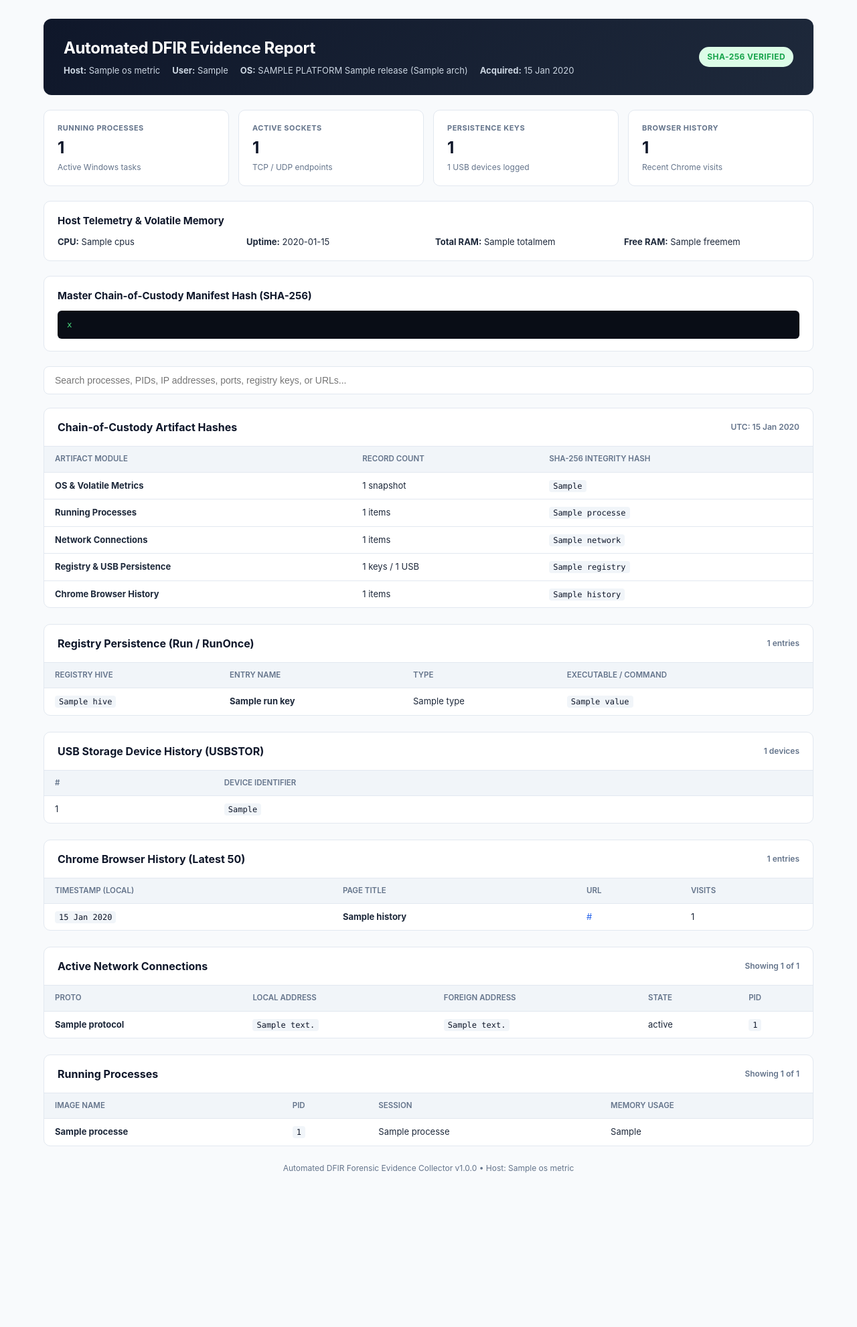
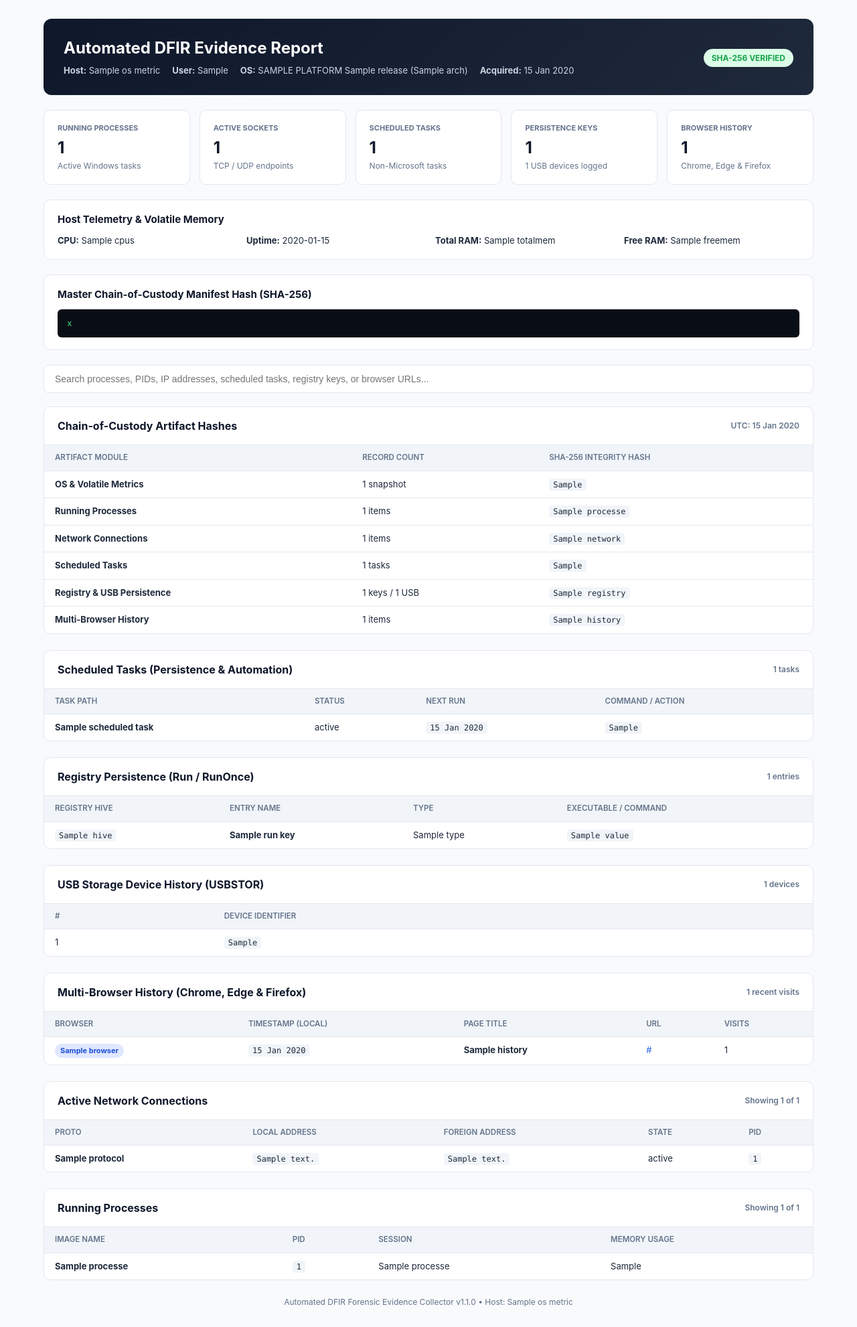
Before and after one commit to Cosmos-dot/Automated-Forensic-Evidence-Collector-HTML-PDF-Report-Generator, a Node project: template templates/reportTemplate.ejs in a window 1280 px wide. Shown: the whole page at 67% size. Before the commit the page ends 1752 px from the top, so only its background shows below. Run offline with Node 20 templates, Linux system fonts and the light colour scheme; the template is opened without the code that fills it: most values are stand-ins (such as "Sample title", 1, 10 or a date in 2020).

Commit message:
Add Windows Scheduled Tasks and Edge/Firefox browser history collectors

```diff
--- a/templates/reportTemplate.ejs
+++ b/templates/reportTemplate.ejs
@@ -2,143 +2,41 @@
 <html lang="en">
 <head>
     <meta charset="UTF-8">
-    <meta name="viewport" content="width=device-width, initial-scale=1.0">
-    <title>DFIR Incident Response &amp; Evidence Report - <%= osMetrics.hostname %></title>
+    <title>DFIR Evidence Report - <%= osMetrics.hostname %></title>
     <style>
-        :root {
-            --primary: #0f172a;
-            --accent: #2563eb;
-            --success: #16a34a;
-            --bg: #f8fafc;
-            --card-bg: #ffffff;
-            --text-main: #1e293b;
-            --text-muted: #64748b;
-            --border: #e2e8f0;
-        }
+        :root { --primary: #0f172a; --accent: #2563eb; --success: #16a34a; --bg: #f8fafc; --card-bg: #ffffff; --text-main: #1e293b; --text-muted: #64748b; --border: #e2e8f0; }
         * { box-sizing: border-box; }
-        body {
-            font-family: -apple-system, BlinkMacSystemFont, "Segoe UI", Roboto, Helvetica, Arial, sans-serif;
-            background-color: var(--bg);
-            color: var(--text-main);
-            margin: 0;
-            padding: 28px 20px;
-            line-height: 1.5;
-        }
+        body { font-family: -apple-system, BlinkMacSystemFont, "Segoe UI", Roboto, sans-serif; background: var(--bg); color: var(--text-main); margin: 0; padding: 28px 20px; line-height: 1.5; }
         .container { max-width: 1150px; margin: 0 auto; }
-        .header-card {
-            background: linear-gradient(135deg, #0f172a 0%, #1e293b 100%);
-            color: #ffffff;
-            padding: 26px 30px;
-            border-radius: 12px;
-            margin-bottom: 22px;
-            display: flex;
-            justify-content: space-between;
-            align-items: center;
-            flex-wrap: wrap;
-            gap: 16px;
-        }
-        .header-card h1 { margin: 0 0 6px 0; font-size: 24px; letter-spacing: -0.4px; }
+        .header-card { background: linear-gradient(135deg, #0f172a 0%, #1e293b 100%); color: #fff; padding: 26px 30px; border-radius: 12px; margin-bottom: 22px; display: flex; justify-content: space-between; align-items: center; flex-wrap: wrap; gap: 16px; }
+        .header-card h1 { margin: 0 0 6px 0; font-size: 24px; }
         .header-meta { color: #cbd5e1; font-size: 13px; display: flex; flex-wrap: wrap; gap: 18px; }
-        .badge-verified {
-            display: inline-block;
-            background: #dcfce7;
-            color: var(--success);
-            font-weight: 700;
-            font-size: 12px;
-            padding: 6px 12px;
-            border-radius: 999px;
-            letter-spacing: 0.4px;
-        }
-        .metrics-grid {
-            display: grid;
-            grid-template-columns: repeat(auto-fit, minmax(210px, 1fr));
-            gap: 14px;
-            margin-bottom: 22px;
-        }
-        .card {
-            background: var(--card-bg);
-            padding: 18px 20px;
-            border-radius: 10px;
-            border: 1px solid var(--border);
-        }
-        .card .title { font-size: 11px; font-weight: 700; text-transform: uppercase; color: var(--text-muted); letter-spacing: 0.5px; }
+        .badge-verified { background: #dcfce7; color: var(--success); font-weight: 700; font-size: 12px; padding: 6px 12px; border-radius: 999px; }
+        .badge-browser { display: inline-block; font-weight: 700; font-size: 11px; padding: 2px 8px; border-radius: 999px; background: #e0e7ff; color: #1d4ed8; }
+        .badge-edge { background: #ccfbf1; color: #0f766e; }
+        .badge-firefox { background: #ffedd5; color: #c2410c; }
+        .metrics-grid { display: grid; grid-template-columns: repeat(auto-fit, minmax(195px, 1fr)); gap: 14px; margin-bottom: 22px; }
+        .card, .hash-section { background: var(--card-bg); padding: 18px 20px; border-radius: 10px; border: 1px solid var(--border); margin-bottom: 22px; }
+        .metrics-grid .card { margin-bottom: 0; }
+        .card .title { font-size: 11px; font-weight: 700; text-transform: uppercase; color: var(--text-muted); }
         .card .value { font-size: 24px; font-weight: 700; margin-top: 4px; color: var(--primary); }
-        .card .sub { font-size: 12px; color: var(--text-muted); margin-top: 2px; }
-        .hash-section {
-            background: var(--card-bg);
-            border: 1px solid var(--border);
-            border-radius: 10px;
-            padding: 18px 20px;
-            margin-bottom: 22px;
-        }
+        .card .sub { font-size: 12px; color: var(--text-muted); }
         .hash-section h3 { margin: 0 0 10px 0; font-size: 15px; color: var(--primary); }
-        .hash-box {
-            background: #090d16;
-            color: #4ade80;
-            font-family: "Cascadia Code", "Fira Code", Consolas, monospace;
-            font-size: 12.5px;
-            padding: 12px 14px;
-            border-radius: 6px;
-            word-break: break-all;
-        }
+        .hash-box { background: #090d16; color: #4ade80; font-family: Consolas, monospace; font-size: 12.5px; padding: 12px 14px; border-radius: 6px; word-break: break-all; }
         .sys-grid { display: grid; grid-template-columns: repeat(auto-fit, minmax(240px, 1fr)); gap: 10px 20px; font-size: 13px; }
-        .search-bar {
-            width: 100%;
-            padding: 12px 16px;
-            font-size: 14px;
-            border: 1px solid var(--border);
-            border-radius: 8px;
-            margin-bottom: 20px;
-            outline: none;
-            background: #ffffff;
-        }
-        .search-bar:focus { border-color: var(--accent); box-shadow: 0 0 0 3px rgba(37, 99, 235, 0.12); }
-        .table-card {
-            background: var(--card-bg);
-            border: 1px solid var(--border);
-            border-radius: 10px;
-            overflow: hidden;
-            margin-bottom: 24px;
-        }
-        .table-header {
-            padding: 16px 20px;
-            border-bottom: 1px solid var(--border);
-            display: flex;
-            justify-content: space-between;
-            align-items: center;
-        }
+        .search-bar { width: 100%; padding: 12px 16px; font-size: 14px; border: 1px solid var(--border); border-radius: 8px; margin-bottom: 20px; background: #fff; }
+        .table-card { background: var(--card-bg); border: 1px solid var(--border); border-radius: 10px; overflow: hidden; margin-bottom: 24px; }
+        .table-header { padding: 16px 20px; border-bottom: 1px solid var(--border); display: flex; justify-content: space-between; align-items: center; }
         .table-header h3 { margin: 0; font-size: 16px; color: var(--primary); }
         .table-header span { font-size: 12px; color: var(--text-muted); font-weight: 600; }
         table { width: 100%; border-collapse: collapse; text-align: left; font-size: 13px; }
-        th {
-            background-color: #f1f5f9;
-            color: var(--text-muted);
-            font-weight: 600;
-            padding: 10px 16px;
-            border-bottom: 1px solid var(--border);
-            font-size: 11.5px;
-            text-transform: uppercase;
-        }
+        th { background: #f1f5f9; color: var(--text-muted); font-weight: 600; padding: 10px 16px; border-bottom: 1px solid var(--border); font-size: 11.5px; text-transform: uppercase; }
         td { padding: 10px 16px; border-bottom: 1px solid var(--border); vertical-align: top; word-break: break-word; }
         tr:last-child td { border-bottom: none; }
-        tr:hover { background-color: #f8fafc; }
-        code {
-            font-family: "Cascadia Code", Consolas, monospace;
-            background: #f1f5f9;
-            padding: 2px 6px;
-            border-radius: 4px;
-            font-size: 12px;
-            color: #0f172a;
-        }
-        .url-cell { max-width: 380px; word-break: break-all; color: var(--accent); }
+        code { font-family: Consolas, monospace; background: #f1f5f9; padding: 2px 6px; border-radius: 4px; font-size: 12px; }
+        .url-cell { max-width: 340px; word-break: break-all; color: var(--accent); }
         .footer { text-align: center; font-size: 12px; color: var(--text-muted); margin-top: 24px; }
-        @media print {
-            body { background: #ffffff; padding: 0; }
-            .search-bar { display: none !important; }
-            .header-card { -webkit-print-color-adjust: exact; print-color-adjust: exact; }
-            .table-card, .card, .hash-section { break-inside: avoid-page; }
-            tr { break-inside: avoid; }
-        }
+        @media print { body { background: #fff; padding: 0; } .search-bar { display: none !important; } .header-card, .badge-browser { -webkit-print-color-adjust: exact; print-color-adjust: exact; } .table-card, .card, .hash-section { break-inside: avoid-page; } tr { break-inside: avoid; } }
     </style>
 </head>
 <body>
@@ -156,26 +54,11 @@
             <div><span class="badge-verified">SHA-256 VERIFIED</span></div>
         </div>
         <div class="metrics-grid">
-            <div class="card">
-                <div class="title">Running Processes</div>
-                <div class="value"><%= processes.length %></div>
-                <div class="sub">Active Windows tasks</div>
-            </div>
-            <div class="card">
-                <div class="title">Active Sockets</div>
-                <div class="value"><%= network.length %></div>
-                <div class="sub">TCP / UDP endpoints</div>
-            </div>
-            <div class="card">
-                <div class="title">Persistence Keys</div>
-                <div class="value"><%= registry.runKeys.length %></div>
-                <div class="sub"><%= registry.usbHistory.length %> USB devices logged</div>
-            </div>
-            <div class="card">
-                <div class="title">Browser History</div>
-                <div class="value"><%= history.length %></div>
-                <div class="sub">Recent Chrome visits</div>
-            </div>
+            <div class="card"><div class="title">Running Processes</div><div class="value"><%= processes.length %></div><div class="sub">Active Windows tasks</div></div>
+            <div class="card"><div class="title">Active Sockets</div><div class="value"><%= network.length %></div><div class="sub">TCP / UDP endpoints</div></div>
+            <div class="card"><div class="title">Scheduled Tasks</div><div class="value"><%= scheduledTasks.length %></div><div class="sub">Non-Microsoft tasks</div></div>
+            <div class="card"><div class="title">Persistence Keys</div><div class="value"><%= registry.runKeys.length %></div><div class="sub"><%= registry.usbHistory.length %> USB devices logged</div></div>
+            <div class="card"><div class="title">Browser History</div><div class="value"><%= history.length %></div><div class="sub">Chrome, Edge &amp; Firefox</div></div>
         </div>
         <div class="hash-section">
             <h3>Host Telemetry &amp; Volatile Memory</h3>
@@ -190,144 +73,81 @@
             <h3>Master Chain-of-Custody Manifest Hash (SHA-256)</h3>
             <div class="hash-box"><%= manifest.masterHash %></div>
         </div>
-        <input type="text" id="tableFilter" class="search-bar" onkeyup="filterTables()" placeholder="Search processes, PIDs, IP addresses, ports, registry keys, or URLs...">
+        <input type="text" id="tableFilter" class="search-bar" onkeyup="filterTables()" placeholder="Search processes, PIDs, IP addresses, scheduled tasks, registry keys, or browser URLs...">
         <div class="table-card">
-            <div class="table-header">
-                <h3>Chain-of-Custody Artifact Hashes</h3>
-                <span>UTC: <%= manifest.metadata.timestampUTC %></span>
-            </div>
+            <div class="table-header"><h3>Chain-of-Custody Artifact Hashes</h3><span>UTC: <%= manifest.metadata.timestampUTC %></span></div>
             <table>
-                <thead>
-                    <tr>
-                        <th>Artifact Module</th>
-                        <th>Record Count</th>
-                        <th>SHA-256 Integrity Hash</th>
-                    </tr>
-                </thead>
+                <thead><tr><th>Artifact Module</th><th>Record Count</th><th>SHA-256 Integrity Hash</th></tr></thead>
                 <tbody>
                     <tr><td><strong>OS &amp; Volatile Metrics</strong></td><td>1 snapshot</td><td><code><%= manifest.hashes.osMetrics %></code></td></tr>
                     <tr><td><strong>Running Processes</strong></td><td><%= processes.length %> items</td><td><code><%= manifest.hashes.processes %></code></td></tr>
                     <tr><td><strong>Network Connections</strong></td><td><%= network.length %> items</td><td><code><%= manifest.hashes.network %></code></td></tr>
+                    <tr><td><strong>Scheduled Tasks</strong></td><td><%= scheduledTasks.length %> tasks</td><td><code><%= manifest.hashes.scheduledTasks %></code></td></tr>
                     <tr><td><strong>Registry &amp; USB Persistence</strong></td><td><%= registry.runKeys.length %> keys / <%= registry.usbHistory.length %> USB</td><td><code><%= manifest.hashes.registry %></code></td></tr>
-                    <tr><td><strong>Chrome Browser History</strong></td><td><%= history.length %> items</td><td><code><%= manifest.hashes.history %></code></td></tr>
+                    <tr><td><strong>Multi-Browser History</strong></td><td><%= history.length %> items</td><td><code><%= manifest.hashes.history %></code></td></tr>
                 </tbody>
             </table>
         </div>
         <div class="table-card">
-            <div class="table-header">
-                <h3>Registry Persistence (Run / RunOnce)</h3>
-                <span><%= registry.runKeys.length %> entries</span>
-            </div>
+            <div class="table-header"><h3>Scheduled Tasks (Persistence &amp; Automation)</h3><span><%= scheduledTasks.length %> tasks</span></div>
             <table>
-                <thead>
-                    <tr><th>Registry Hive</th><th>Entry Name</th><th>Type</th><th>Executable / Command</th></tr>
-                </thead>
+                <thead><tr><th>Task Path</th><th>Status</th><th>Next Run</th><th>Command / Action</th></tr></thead>
                 <tbody>
-                    <% if (registry.runKeys.length === 0) { %>
-                        <tr><td colspan="4">No Run/RunOnce entries found.</td></tr>
-                    <% } else { %>
-                        <% registry.runKeys.forEach(item => { %>
-                            <tr>
-                                <td><code><%= item.hive %></code></td>
-                                <td><strong><%= item.name %></strong></td>
-                                <td><%= item.type %></td>
-                                <td><code><%= item.value %></code></td>
-                            </tr>
-                        <% }) %>
-                    <% } %>
+                    <% if (scheduledTasks.length === 0) { %><tr><td colspan="4">No custom scheduled tasks found.</td></tr><% } else { %>
+                    <% scheduledTasks.forEach(task => { %><tr><td><strong><%= task.taskName %></strong></td><td><%= task.status %></td><td><code><%= task.nextRunTime %></code></td><td><code><%= task.taskToRun %></code></td></tr><% }) %><% } %>
                 </tbody>
             </table>
         </div>
         <div class="table-card">
-            <div class="table-header">
-                <h3>USB Storage Device History (USBSTOR)</h3>
-                <span><%= registry.usbHistory.length %> devices</span>
-            </div>
+            <div class="table-header"><h3>Registry Persistence (Run / RunOnce)</h3><span><%= registry.runKeys.length %> entries</span></div>
             <table>
-                <thead><tr><th>#</th><th>Device Identifier</th></tr></thead>
+                <thead><tr><th>Registry Hive</th><th>Entry Name</th><th>Type</th><th>Executable / Command</th></tr></thead>
                 <tbody>
-                    <% if (registry.usbHistory.length === 0) { %>
-                        <tr><td colspan="2">No USB storage history recorded or access denied.</td></tr>
-                    <% } else { %>
-                        <% registry.usbHistory.forEach((dev, idx) => { %>
-                            <tr><td><%= idx + 1 %></td><td><code><%= dev %></code></td></tr>
-                        <% }) %>
-                    <% } %>
+                    <% if (registry.runKeys.length === 0) { %><tr><td colspan="4">No Run/RunOnce entries found.</td></tr><% } else { %>
+                    <% registry.runKeys.forEach(item => { %><tr><td><code><%= item.hive %></code></td><td><strong><%= item.name %></strong></td><td><%= item.type %></td><td><code><%= item.value %></code></td></tr><% }) %><% } %>
                 </tbody>
             </table>
         </div>
         <div class="table-card">
-            <div class="table-header">
-                <h3>Chrome Browser History (Latest 50)</h3>
-                <span><%= history.length %> entries</span>
-            </div>
+            <div class="table-header"><h3>USB Storage Device History (USBSTOR)</h3><span><%= registry.usbHistory.length %> devices</span></div>
             <table>
-                <thead><tr><th>Timestamp (Local)</th><th>Page Title</th><th>URL</th><th>Visits</th></tr></thead>
+                <thead><tr><th>#</th><th>Device Identifier</th></tr></thead>
                 <tbody>
-                    <% if (history.length === 0) { %>
-                        <tr><td colspan="4">No Chrome history found on host.</td></tr>
-                    <% } else { %>
-                        <% history.forEach(row => { %>
-                            <tr>
-                                <td><code><%= row.last_visit_time %></code></td>
-                                <td><strong><%= row.title %></strong></td>
-                                <td class="url-cell"><%= row.url %></td>
-                                <td><%= row.visit_count %></td>
-                            </tr>
-                        <% }) %>
-                    <% } %>
+                    <% if (registry.usbHistory.length === 0) { %><tr><td colspan="2">No USB storage history recorded or access denied.</td></tr><% } else { %>
+                    <% registry.usbHistory.forEach((dev, idx) => { %><tr><td><%= idx + 1 %></td><td><code><%= dev %></code></td></tr><% }) %><% } %>
                 </tbody>
             </table>
         </div>
         <div class="table-card">
-            <div class="table-header">
-                <h3>Active Network Connections</h3>
-                <span>Showing <%= Math.min(network.length, 100) %> of <%= network.length %></span>
-            </div>
+            <div class="table-header"><h3>Multi-Browser History (Chrome, Edge &amp; Firefox)</h3><span><%= history.length %> recent visits</span></div>
             <table>
-                <thead><tr><th>Proto</th><th>Local Address</th><th>Foreign Address</th><th>State</th><th>PID</th></tr></thead>
+                <thead><tr><th>Browser</th><th>Timestamp (Local)</th><th>Page Title</th><th>URL</th><th>Visits</th></tr></thead>
                 <tbody>
-                    <% network.slice(0, 100).forEach(conn => { %>
-                        <tr>
-                            <td><strong><%= conn.protocol %></strong></td>
-                            <td><code><%= conn.localAddress %></code></td>
-                            <td><code><%= conn.foreignAddress %></code></td>
-                            <td><%= conn.state %></td>
-                            <td><code><%= conn.pid %></code></td>
-                        </tr>
-                    <% }) %>
+                    <% if (history.length === 0) { %><tr><td colspan="5">No Chrome, Edge, or Firefox history found on host.</td></tr><% } else { %>
+                    <% history.forEach(row => { %><tr><td><span class="badge-browser <%= row.browser === 'Edge' ? 'badge-edge' : (row.browser === 'Firefox' ? 'badge-firefox' : '') %>"><%= row.browser %></span></td><td><code><%= row.last_visit_time %></code></td><td><strong><%= row.title %></strong></td><td class="url-cell"><%= row.url %></td><td><%= row.visit_count %></td></tr><% }) %><% } %>
                 </tbody>
             </table>
         </div>
         <div class="table-card">
-            <div class="table-header">
-                <h3>Running Processes</h3>
-                <span>Showing <%= Math.min(processes.length, 100) %> of <%= processes.length %></span>
-            </div>
+            <div class="table-header"><h3>Active Network Connections</h3><span>Showing <%= Math.min(network.length, 100) %> of <%= network.length %></span></div>
+            <table>
+                <thead><tr><th>Proto</th><th>Local Address</th><th>Foreign Address</th><th>State</th><th>PID</th></tr></thead>
+                <tbody>
+                    <% network.slice(0, 100).forEach(conn => { %><tr><td><strong><%= conn.protocol %></strong></td><td><code><%= conn.localAddress %></code></td><td><code><%= conn.foreignAddress %></code></td><td><%= conn.state %></td><td><code><%= conn.pid %></code></td></tr><% }) %>
+                </tbody>
+            </table>
+        </div>
+        <div class="table-card">
+            <div class="table-header"><h3>Running Processes</h3><span>Showing <%= Math.min(processes.length, 100) %> of <%= processes.length %></span></div>
             <table>
                 <thead><tr><th>Image Name</th><th>PID</th><th>Session</th><th>Memory Usage</th></tr></thead>
                 <tbody>
-                    <% processes.slice(0, 100).forEach(proc => { %>
-                        <tr>
-                            <td><strong><%= proc.name %></strong></td>
-                            <td><code><%= proc.pid %></code></td>
-                            <td><%= proc.sessionName %></td>
-                            <td><%= proc.memUsage %></td>
-                        </tr>
-                    <% }) %>
+                    <% processes.slice(0, 100).forEach(proc => { %><tr><td><strong><%= proc.name %></strong></td><td><code><%= proc.pid %></code></td><td><%= proc.sessionName %></td><td><%= proc.memUsage %></td></tr><% }) %>
                 </tbody>
             </table>
         </div>
-        <div class="footer">Automated DFIR Forensic Evidence Collector v1.0.0 &bull; Host: <%= osMetrics.hostname %></div>
+        <div class="footer">Automated DFIR Forensic Evidence Collector v1.1.0 &bull; Host: <%= osMetrics.hostname %></div>
     </div>
-    <script>
-        function filterTables() {
-            const filter = document.getElementById("tableFilter").value.toLowerCase();
-            const rows = document.querySelectorAll("tbody tr");
-            rows.forEach(row => {
-                row.style.display = row.textContent.toLowerCase().includes(filter) ? "" : "none";
-            });
-        }
-    </script>
+    <script>function filterTables() { const f = document.getElementById("tableFilter").value.toLowerCase(); document.querySelectorAll("tbody tr").forEach(r => { r.style.display = r.textContent.toLowerCase().includes(f) ? "" : "none"; }); }</script>
 </body>
 </html>
```
Also changed, not shown: index.js (+26 -32 lines), src/collectors/browserCollector.js (+70 -73 lines), src/collectors/systemCollector.js (+41 -24 lines), src/modules/manifestGenerator.js (+16 -25 lines), src/reporters/reporter.js (+12 -21 lines).
